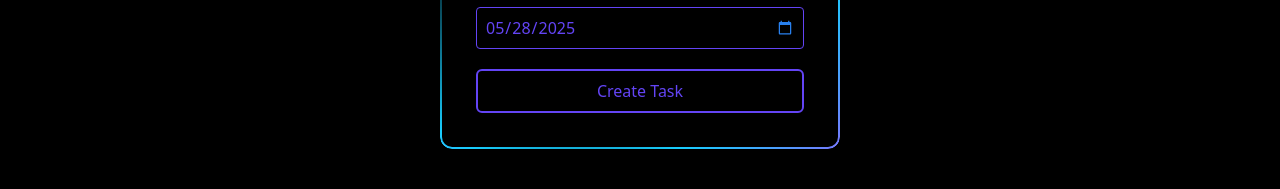
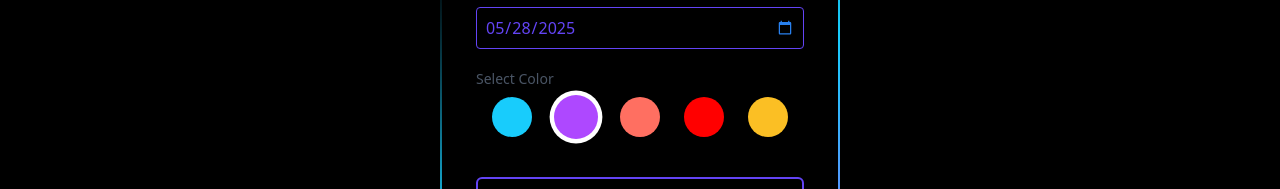
Before and after one commit to Mhbib34/Task-Task, a React (Vite) app: page /todo/add in a window 1280 px wide. Shown: the part 469-658 px from the top of the page. Built offline with nearby package versions, Linux system fonts and the light colour scheme.

Commit message:
Adding Select color for bg

```diff
--- a/src/components/fragment/FormAddTodo.jsx
+++ b/src/components/fragment/FormAddTodo.jsx
@@ -11,6 +11,7 @@ import ButtonForm from "../common/ButtonForm";
 import Input from "../common/Input";
 import StatusButtons from "./StatusButton";
 import { useNavigate } from "react-router-dom";
+import SelectedColor from "./SelectedColor";
 
 const FormAddTodo = ({
   onTaskAdded,
@@ -31,6 +32,9 @@ const FormAddTodo = ({
   );
   const [endTime, setEndTime] = useState(initialData?.endTime || now.end);
   const [date, setDate] = useState(initialData?.date || now.date);
+  const [selectedColor, setSelectedColor] = useState(
+    initialData?.color || "#ae48ff"
+  );
 
   useEffect(() => {
     if (initialData) {
@@ -39,9 +43,14 @@ const FormAddTodo = ({
       setStartTime(initialData.startTime || now.start);
       setEndTime(initialData.endTime || now.end);
       setDate(initialData.date || now.date);
+      setSelectedColor(initialData.color || "#ae48ff");
     }
     //eslint-disable-next-line
   }, [initialData]);
+
+  const handleColorSelect = (color) => {
+    setSelectedColor(color);
+  };
 
   const handleSubmit = (e) => {
     e.preventDefault();
@@ -57,6 +66,7 @@ const FormAddTodo = ({
       startTime,
       endTime,
       date,
+      color: selectedColor,
       status: initialData?.status || "Todo",
     };
 
@@ -77,6 +87,7 @@ const FormAddTodo = ({
         setStartTime(now.start);
         setEndTime(now.end);
         setDate(now.date);
+        setSelectedColor("#ae48ff");
         if (onTaskAdded) onTaskAdded();
       });
       navigate("/todo");
@@ -144,6 +155,24 @@ const FormAddTodo = ({
           />
         </div>
 
+        <div>
+          <label className="block text-sm text-gray-600 mb-2">
+            Select Color
+          </label>
+          <div className="flex justify-between mb-10 px-4">
+            {["#18ccfc", "#ae48ff", "#ff6f61", "red", "#fbbf24"].map(
+              (color) => (
+                <SelectedColor
+                  key={color}
+                  color={color}
+                  isSelected={selectedColor === color}
+                  onClick={() => handleColorSelect(color)}
+                />
+              )
+            )}
+          </div>
+        </div>
+
         <ButtonForm
           text={initialData ? "Update Task" : "Create Task"}
           type="submit"
--- /dev/null
+++ b/src/components/fragment/SelectedColor.jsx
@@ -0,0 +1,14 @@
+import React from "react";
+
+const SelectedColor = ({ isSelected, color, onClick }) => {
+  return (
+    <div
+      onClick={onClick}
+      style={{ backgroundColor: color }}
+      className={`w-10 h-10 rounded-full cursor-pointer transition-transform duration-200 ease-in-out
+        ${isSelected ? "scale-110 ring-4 ring-white" : "hover:scale-110"}`}
+    />
+  );
+};
+
+export default SelectedColor;
--- a/src/pages/TodoDetail.jsx
+++ b/src/pages/TodoDetail.jsx
@@ -1,4 +1,4 @@
-import { useParams } from "react-router-dom";
+import { useNavigate, useParams } from "react-router-dom";
 import FormAddTodo from "../components/fragment/FormAddTodo";
 import { showAlert } from "../utils/SweetAlert";
 import Navbar from "../components/layout/Navbar";
@@ -9,6 +9,7 @@ function TodoDetail() {
   const todos = JSON.parse(localStorage.getItem("todos")) || [];
   const taskIndex = todos.findIndex((t) => String(t.id) === id);
   const task = todos[taskIndex];
+  const navigate = useNavigate();
 
   if (!task) return <NotFound />;
 
@@ -50,6 +51,8 @@ function TodoDetail() {
         text: "Your task has been deleted.",
         icon: "success",
       });
+
+      navigate("/main");
     }
   };
 
```
